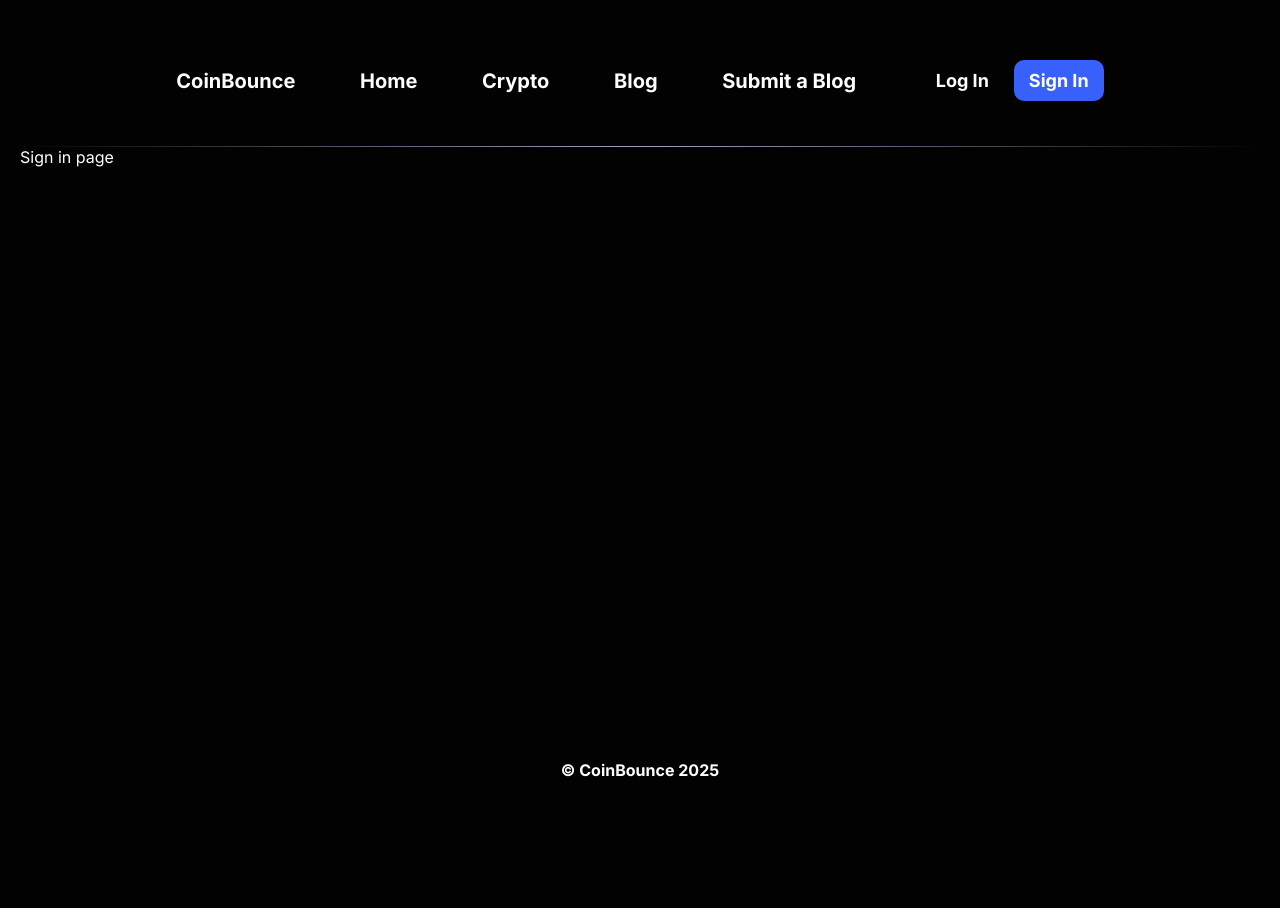
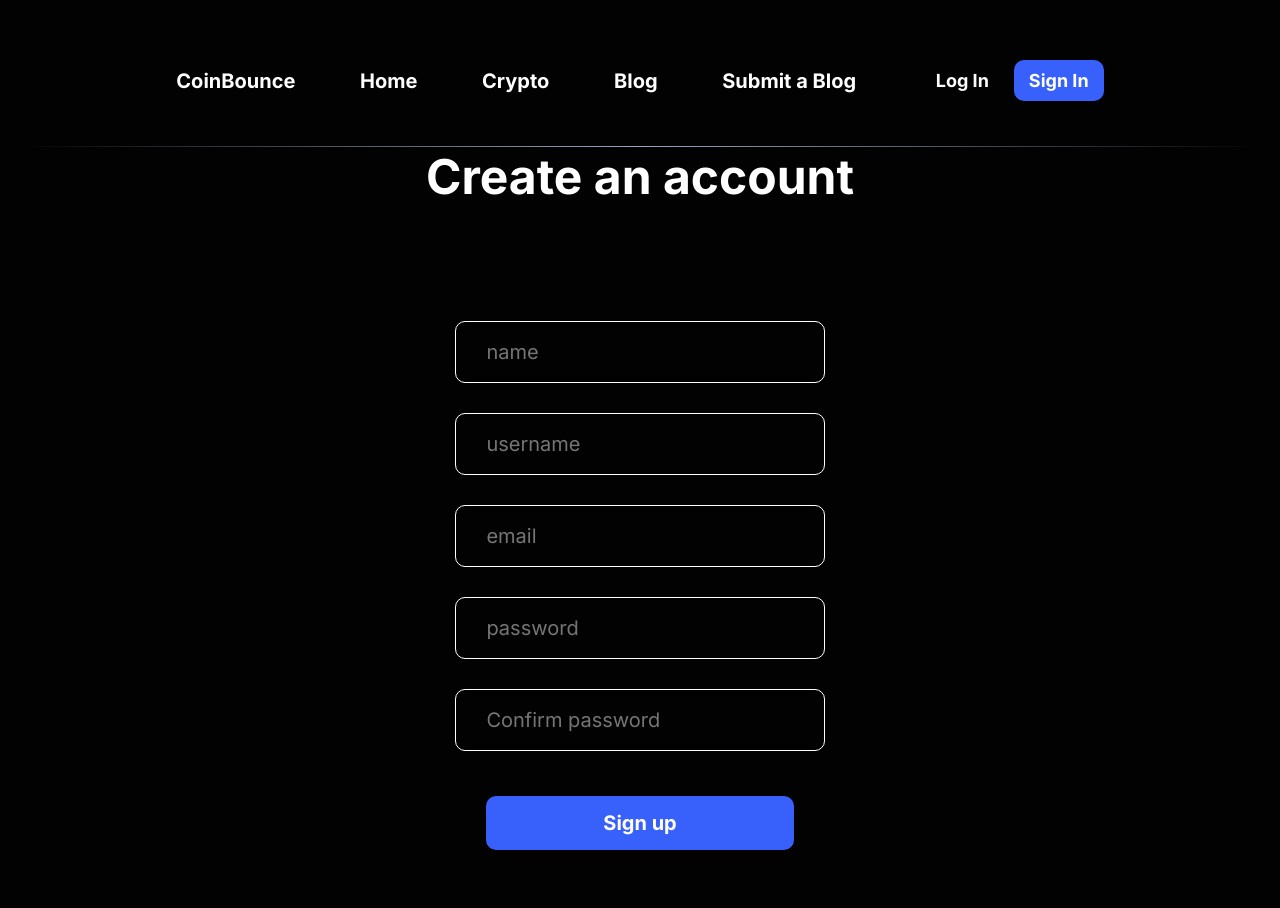
Before and after one commit to AsnanSultan/coin-bounce, a React (Create React App) app in the folder frontend/my-app/: page /sign-in in a window 1280 px wide. Shown: the top 908 px of the page. Before the commit the page ends 800 px from the top, so only its background shows below. Built offline with nearby package versions, Linux system fonts and the light colour scheme; no server answers.

Commit message:
working on login page in react

```diff
--- a/frontend/my-app/src/App.js
+++ b/frontend/my-app/src/App.js
@@ -7,8 +7,11 @@ import styles from "./App.module.css";
 import Protected from "./component/Protected/protected";
 import Error from "./pages/Error/Error";
 import Login from "./pages/Login/Login";
+import Signup from "./pages/Signup/Signup";
+
+import { useSelector } from "react-redux";
 function App() {
-  const isAuth = false;
+  const isAuth = useSelector((state) => state.user.auth);
   return (
     <div className={styles.container}>
       <BrowserRouter>
@@ -66,7 +69,7 @@ function App() {
               exact
               element={
                 <div className={styles.main}>
-                  <div>Sign in page</div>
+                  <Signup></Signup>
                 </div>}
             />
             <Route
--- a/frontend/my-app/src/component/Navbar/Navbar.jsx
+++ b/frontend/my-app/src/component/Navbar/Navbar.jsx
@@ -1,7 +1,8 @@
 import { NavLink } from "react-router-dom";
 import styles from "./Navbar.module.css"
+import { useSelector } from "react-redux";
 function Navbar() {
-    const isAuthenticated = false;
+    const isAuthenticated = useSelector((state) => state.user.auth);
     return (
 
         <>
--- /dev/null
+++ b/frontend/my-app/src/pages/Signup/Signup.jsx
@@ -0,0 +1,95 @@
+import styles from './Signup.module.css';
+import TextInput from "../../component/TextInput/TextInput";
+import signupSchema from "../../schemas/signupSchema";
+import { useFormik } from "formik";
+import { setUser } from "../../store/userSlice";
+import { useDispatch } from "react-redux";
+import { useNavigate } from "react-router-dom";
+import { useState } from "react";
+
+
+function Signup(){
+    const dispatch =useDispatch();
+    const navigate=useNavigate();
+    const [error,setError]=useState("");
+
+    const handleSignup=async()=>{
+
+    }
+
+    const {values,touched,handleBlur,handleChange,errors}=useFormik({
+        initialValues:{
+            name:"",
+            username:"",
+            email:"",
+            password:"",
+            confirmPassword:""
+        },
+        validationSchema:signupSchema
+    });
+
+    return (   <div className={styles.signupWrapper}>
+        <div className={styles.signupHeader}>Create an account</div>
+        <TextInput
+            type="Text"
+            values={values.name}
+            name="name"
+            onBlur={handleBlur}
+            onChange={handleChange}
+            placeholder="name"
+            error={errors.name && touched.name ? 1 : undefined}
+            errormessage={errors.name}/>
+
+
+        <TextInput
+            type="Text"
+            values={values.username}
+            name="username"
+            onBlur={handleBlur}
+            onChange={handleChange}
+            placeholder="username"
+            error={errors.username && touched.username ? 1 : undefined}
+            errormessage={errors.username}
+
+
+        />
+     <TextInput
+            type="email"
+            values={values.username}
+            name="email"
+            onBlur={handleBlur}
+            onChange={handleChange}
+            placeholder="email"
+            error={errors.email && touched.email ? 1 : undefined}
+            errormessage={errors.email}
+
+
+        />
+        <TextInput
+            type="password"
+            name="password"
+            values={values.password}
+            onBlur={handleBlur}
+            onChange={handleChange}
+            placeholder="password"
+            error={errors.password && touched.password ? 1 : undefined}
+            errormessage={errors.password}
+        />
+           <TextInput
+            type="password"
+            name="Confirm password"
+            values={values.password}
+            onBlur={handleBlur}
+            onChange={handleChange}
+            placeholder="Confirm password"
+            error={errors.confirmPassword && touched.confirmPassword ? 1 : undefined}
+            errormessage={errors.confirmPassword}
+        />
+        <button className={styles.signupButton} onClick={handleSignup}>Sign up</button>
+        <span>
+             have and account? <button className={styles.createAccount} onClick={() => navigate('/sign-in')}>Register</button>
+        </span>{error != "" ? <p className={styles.errorMessage}>{error}</p> : null}
+
+    </div>);
+}
+export default Signup;
--- /dev/null
+++ b/frontend/my-app/src/pages/Signup/Signup.module.css
@@ -0,0 +1,49 @@
+.signupWrapper {
+    margin: 0 auto;
+    width: 80vw;
+    height: calc(100vh-200px);
+    display: flex;
+    flex-direction: column;
+    justify-content: center;
+    align-items: center;
+
+
+}
+
+.signupHeader {
+    font-size: 48px;
+    font-weight: bold;
+    width: inherit;
+    text-align: center;
+    margin-bottom: 100px;
+}
+
+.signupButton {
+    background-color: #3861fb;
+    color: white;
+    border: none;
+    outline: none;
+    width: 30%;
+    border-radius: 10px;
+    padding: 15px 30px;
+    cursor: pointer;
+    font-weight: bold;
+    font-size: 20px;
+    margin: 10px;
+    margin-top: 30px;
+}
+
+.createAccount {
+    margin-top: 50px;
+    margin-left: 10px;
+    color: #16c784;
+    font-size: 18px;
+    cursor: pointer;
+}
+
+.errorMessage {
+    color: #ea3943;
+    margin: 20px 0;
+    font-size: 20px;
+    font-weight: bold;
+}
--- /dev/null
+++ b/frontend/my-app/src/schemas/signupSchema.js
@@ -0,0 +1,13 @@
+import * as yup from "yup";
+
+const passwordPattern = /^(?=.*\d)(?=.*[a-z])(?=.*[A-Z])(?=.*[a-zA-Z]).{8,}$/;
+const errormessage="user upercase, lower case and digits";
+const signupSchema=yup.object({
+    name:yup.string().max(30).required("Name is required"),
+    username:yup.string().max(30).min(5).required("Username required"),
+    email:yup.string().email("Enter valid email").required("Email is required"),
+    password:yup.string().min(8).max(25).matches(passwordPattern,errormessage).required("Password is required"),
+    confirmPassword:yup.string().oneOf([yup.ref('password'), null], 'Passwords must match').required('Confirm Password is required')
+});
+
+export default signupSchema;
```
